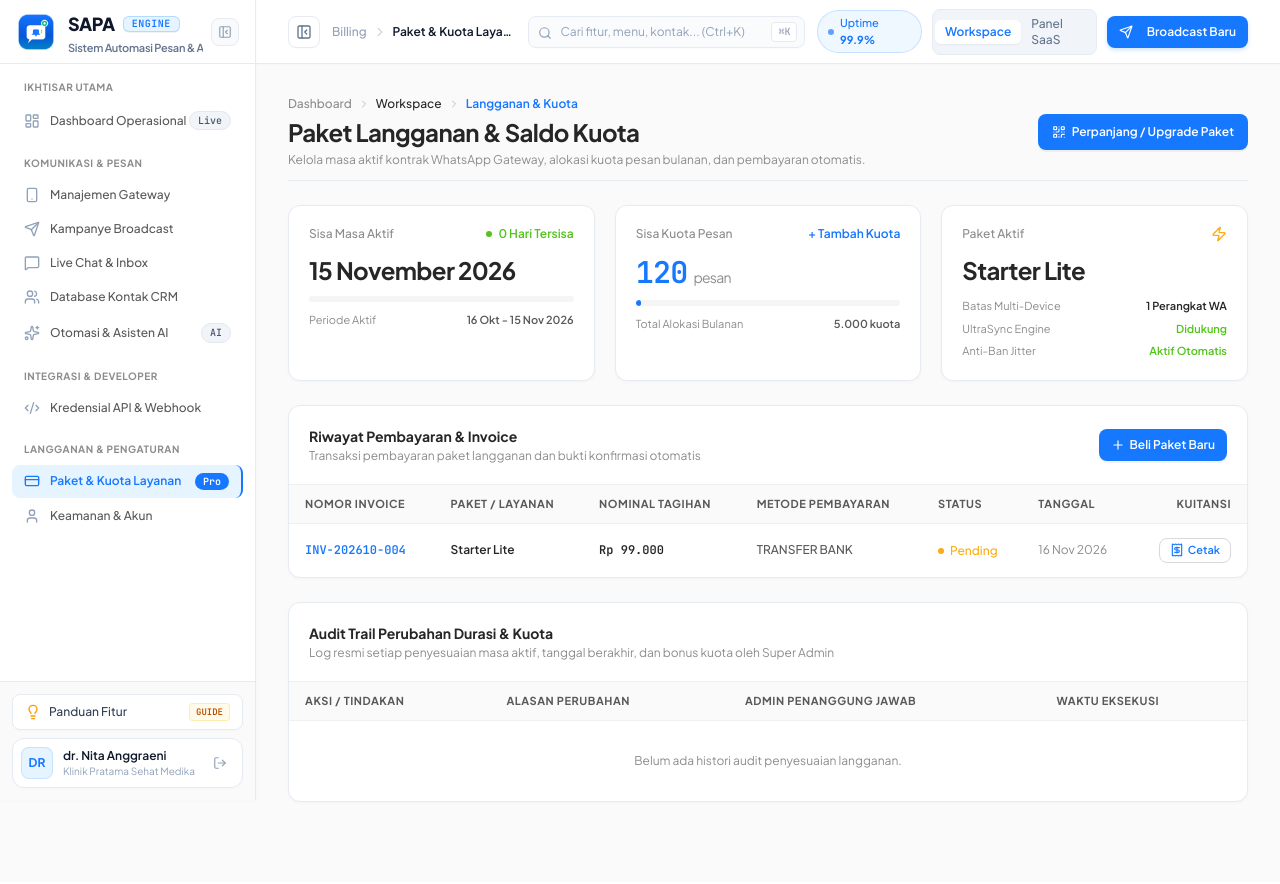
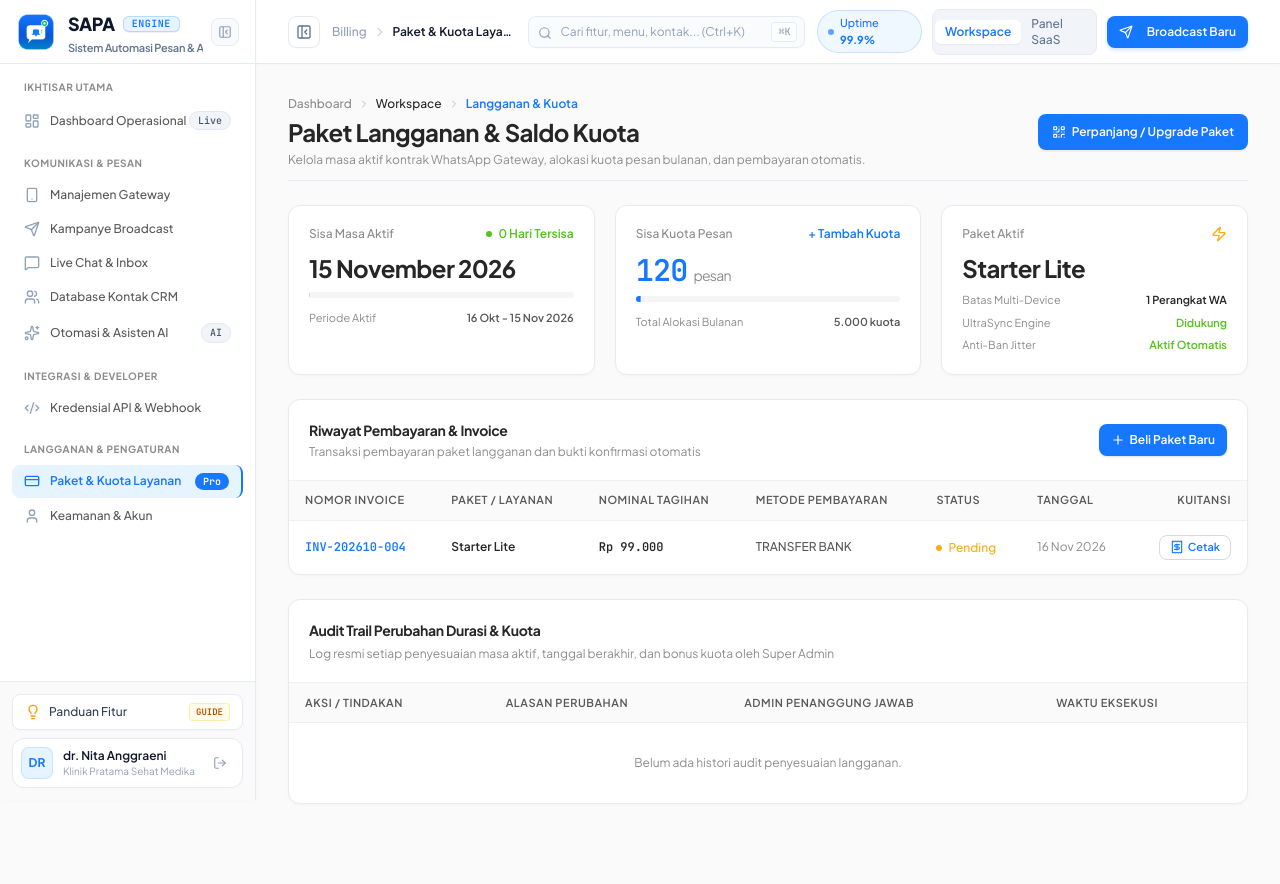
Before and after one commit to Frhstaaa/bisniswa, a Laravel app: page /subscriptions in a window 1280 px wide. Before the commit the page ends 802 px from the top, so only its background shows below. Run offline with Laravel 12, Linux system fonts and the light colour scheme; a user stored in the database is signed in; data comes from the database, SQL or seed files in the repository; style sheets or scripts are compiled from the project's sources; some libraries are stand-ins or nearby versions; some web fonts are replaced.

Commit message:
refactor(subscriptions): compose shadcn/ui Card, Table, and Progress components

```diff
--- a/resources/js/Pages/Subscriptions/Index.jsx
+++ b/resources/js/Pages/Subscriptions/Index.jsx
@@ -18,6 +18,9 @@ import {
     CheckCircle2,
 } from 'lucide-react';
 import { Button } from '../../Components/ui/button';
+import { Card, CardHeader, CardTitle, CardDescription, CardContent, CardFooter } from '../../Components/ui/card';
+import { Progress } from '../../Components/ui/progress';
+import { Table, TableHeader, TableBody, TableHead, TableRow, TableCell } from '../../Components/ui/table';
 
 export default function SubscriptionsIndex({ workspace, subscription, plans = [], audits = [], payments = [] }) {
     const { props } = usePage();
@@ -180,11 +183,10 @@ export default function SubscriptionsIndex({ workspace, subscription, plans = []
                 {/* ================= 2. MANTIS STATS OVERVIEW CARDS ================= */}
                 <div className="grid grid-cols-1 md:grid-cols-3 gap-5">
                     {/* Card 1: Masa Aktif */}
-                    <div className="bg-white rounded-xl border border-[#e6ebf1] p-5 shadow-[0_1px_3px_rgba(0,0,0,0.03)]">
-                        <div className="flex items-center justify-between mb-3">
-                            <span className="text-xs font-medium text-[#8c8c8c]">
-                                Sisa Masa Aktif
-                            </span>
+                    <Card>
+                        <CardHeader className="pb-2">
+                            <div className="flex items-center justify-between">
+                                <CardDescription className="font-medium">Sisa Masa Aktif</CardDescription>
                                 <span className={`inline-flex items-center gap-1.5 text-xs font-semibold ${
                                     subscription?.paused_at ? 'text-[#faad14]' : 'text-[#52c41a]'
                                 }`}>
@@ -192,31 +194,31 @@ export default function SubscriptionsIndex({ workspace, subscription, plans = []
                                     {subscription?.paused_at ? 'Dibekukan' : `${daysRemaining} Hari Tersisa`}
                                 </span>
                             </div>
-                        <div className="text-xl sm:text-2xl font-bold text-[#262626] tracking-tight mb-2.5">
+                            <CardTitle className="text-xl sm:text-2xl font-bold tracking-tight pt-1">
                                 {subscription ? new Date(subscription.ends_at).toLocaleDateString('id-ID', {
                                     day: 'numeric',
                                     month: 'long',
                                     year: 'numeric',
                                 }) : '30 November 2026'}
-                        </div>
-                        <div className="w-full bg-[#f5f5f5] h-1.5 rounded-full overflow-hidden mb-2.5">
-                            <div style={{ width: `${daysPct}%` }} className="h-full bg-[#52c41a] rounded-full transition-all duration-500" />
-                        </div>
-                        <div className="flex justify-between items-center text-[11px] text-[#8c8c8c]">
+                            </CardTitle>
+                        </CardHeader>
+                        <CardContent className="pb-3">
+                            <Progress value={daysPct} indicatorClassName="bg-[#52c41a]" />
+                        </CardContent>
+                        <CardFooter className="pt-0 flex justify-between items-center text-[11px] text-[#8c8c8c]">
                             <span>Periode Aktif</span>
                             <span className="font-semibold text-[#595959]">
                                 {subscription ? new Date(subscription.starts_at).toLocaleDateString('id-ID', { day: 'numeric', month: 'short' }) : '1 Nov'} -{' '}
                                 {subscription ? new Date(subscription.ends_at).toLocaleDateString('id-ID', { day: 'numeric', month: 'short', year: 'numeric' }) : '30 Nov 2026'}
                             </span>
-                        </div>
-                    </div>
+                        </CardFooter>
+                    </Card>
 
                     {/* Card 2: Saldo Kuota Pesan */}
-                    <div className="bg-white rounded-xl border border-[#e6ebf1] p-5 shadow-[0_1px_3px_rgba(0,0,0,0.03)]">
-                        <div className="flex items-center justify-between mb-3">
-                            <span className="text-xs font-medium text-[#8c8c8c]">
-                                Sisa Kuota Pesan
-                            </span>
+                    <Card>
+                        <CardHeader className="pb-2">
+                            <div className="flex items-center justify-between">
+                                <CardDescription className="font-medium">Sisa Kuota Pesan</CardDescription>
                                 <button
                                     type="button"
                                     onClick={() => (isSuperAdmin ? setIsTopupModalOpen(true) : setIsCheckoutModalOpen(true))}
@@ -225,33 +227,34 @@ export default function SubscriptionsIndex({ workspace, subscription, plans = []
                                     + {isSuperAdmin ? 'Top Up (Admin)' : 'Tambah Kuota'}
                                 </button>
                             </div>
-                        <div className="text-2xl sm:text-3xl font-bold text-[#1677ff] tracking-tight font-mono mb-2.5">
+                            <CardTitle className="text-2xl sm:text-3xl font-bold text-[#1677ff] tracking-tight font-mono pt-1">
                                 {subscription?.remaining_message_quota?.toLocaleString('id-ID') ?? '50.000'}
                                 <span className="text-sm font-normal text-[#8c8c8c] font-sans ml-1.5">pesan</span>
-                        </div>
-                        <div className="w-full bg-[#f5f5f5] h-1.5 rounded-full overflow-hidden mb-2.5">
-                            <div style={{ width: `${quotaPct}%` }} className="h-full bg-[#1677ff] rounded-full transition-all duration-500" />
-                        </div>
-                        <div className="flex justify-between items-center text-[11px] text-[#8c8c8c]">
+                            </CardTitle>
+                        </CardHeader>
+                        <CardContent className="pb-3">
+                            <Progress value={quotaPct} indicatorClassName="bg-[#1677ff]" />
+                        </CardContent>
+                        <CardFooter className="pt-0 flex justify-between items-center text-[11px] text-[#8c8c8c]">
                             <span>Total Alokasi Bulanan</span>
                             <span className="font-semibold text-[#595959]">
                                 {subscription?.monthly_message_quota?.toLocaleString('id-ID') ?? '50.000'} kuota
                             </span>
-                        </div>
-                    </div>
+                        </CardFooter>
+                    </Card>
 
                     {/* Card 3: Status Paket */}
-                    <div className="bg-white rounded-xl border border-[#e6ebf1] p-5 shadow-[0_1px_3px_rgba(0,0,0,0.03)]">
-                        <div className="flex items-center justify-between mb-3">
-                            <span className="text-xs font-medium text-[#8c8c8c]">
-                                Paket Aktif
-                            </span>
+                    <Card>
+                        <CardHeader className="pb-2">
+                            <div className="flex items-center justify-between">
+                                <CardDescription className="font-medium">Paket Aktif</CardDescription>
                                 <Zap className="size-4 text-[#faad14]" />
                             </div>
-                        <div className="text-xl sm:text-2xl font-bold text-[#262626] tracking-tight mb-3">
+                            <CardTitle className="text-xl sm:text-2xl font-bold tracking-tight pt-1">
                                 {subscription?.plan?.name ?? 'Enterprise Pro'}
-                        </div>
-                        <div className="space-y-1.5 text-[11px] text-[#595959]">
+                            </CardTitle>
+                        </CardHeader>
+                        <CardContent className="flex flex-col gap-1.5 text-[11px] text-[#595959]">
                             <div className="flex items-center justify-between">
                                 <span className="text-[#8c8c8c]">Batas Multi-Device</span>
                                 <span className="font-semibold text-[#262626]">{subscription?.plan?.limits?.max_devices || 5} Perangkat WA</span>
@@ -264,82 +267,82 @@ export default function SubscriptionsIndex({ workspace, subscription, plans = []
                                 <span className="text-[#8c8c8c]">Anti-Ban Jitter</span>
                                 <span className="font-semibold text-[#52c41a]">Aktif Otomatis</span>
                             </div>
-                        </div>
-                    </div>
+                        </CardContent>
+                    </Card>
                 </div>
 
                 {/* ================= 3. PAYMENT & INVOICE HISTORY TABLE ================= */}
-                <div className="bg-white rounded-xl border border-[#e6ebf1] shadow-[0_1px_3px_rgba(0,0,0,0.03)] overflow-hidden">
-                    <div className="p-5 border-b border-[#f0f0f0] flex flex-col sm:flex-row sm:items-center justify-between gap-3">
-                        <div>
-                            <h3 className="text-sm font-bold text-[#262626]">Riwayat Pembayaran &amp; Invoice</h3>
-                            <p className="text-xs text-[#8c8c8c] mt-0.5">
+                <Card className="overflow-hidden">
+                    <CardHeader className="flex flex-col sm:flex-row sm:items-center justify-between gap-3 border-b border-[#f0f0f0]">
+                        <div className="flex flex-col gap-1">
+                            <CardTitle className="text-sm font-bold">Riwayat Pembayaran &amp; Invoice</CardTitle>
+                            <CardDescription>
                                 Transaksi pembayaran paket langganan dan bukti konfirmasi otomatis
-                            </p>
+                            </CardDescription>
                         </div>
                         <Button
                             onClick={() => setIsCheckoutModalOpen(true)}
                             size="sm"
-                            className="h-8 px-3 bg-[#1677ff] hover:bg-[#0958d9] text-white text-xs font-semibold rounded-lg shadow-[0_2px_0_rgba(0,0,0,0.043)] cursor-pointer flex items-center gap-1"
+                            className="h-8 px-3 bg-[#1677ff] hover:bg-[#0958d9] text-white text-xs font-semibold rounded-lg cursor-pointer flex items-center gap-1"
                         >
                             <Plus className="size-3.5 text-white" />
                             <span>Beli Paket Baru</span>
                         </Button>
-                    </div>
+                    </CardHeader>
 
-                    <div className="overflow-x-auto no-scrollbar">
-                        <table className="w-full text-left text-xs border-collapse min-w-[680px]">
-                            <thead>
-                                <tr className="bg-[#fafafb] text-[#595959] font-semibold border-b border-[#f0f0f0]">
-                                    <th className="py-3 px-4 uppercase text-[11px] tracking-wider">Nomor Invoice</th>
-                                    <th className="py-3 px-4 uppercase text-[11px] tracking-wider">Paket / Layanan</th>
-                                    <th className="py-3 px-4 uppercase text-[11px] tracking-wider">Nominal Tagihan</th>
-                                    <th className="py-3 px-4 uppercase text-[11px] tracking-wider">Metode Pembayaran</th>
-                                    <th className="py-3 px-4 uppercase text-[11px] tracking-wider">Status</th>
-                                    <th className="py-3 px-4 uppercase text-[11px] tracking-wider">Tanggal</th>
-                                    <th className="py-3 px-4 uppercase text-[11px] tracking-wider text-right">Kuitansi</th>
-                                </tr>
-                            </thead>
-                            <tbody className="divide-y divide-[#f0f0f0]">
+                    <CardContent className="p-0">
+                        <Table className="min-w-[680px]">
+                            <TableHeader>
+                                <TableRow className="hover:bg-[#fafafb]">
+                                    <TableHead>Nomor Invoice</TableHead>
+                                    <TableHead>Paket / Layanan</TableHead>
+                                    <TableHead>Nominal Tagihan</TableHead>
+                                    <TableHead>Metode Pembayaran</TableHead>
+                                    <TableHead>Status</TableHead>
+                                    <TableHead>Tanggal</TableHead>
+                                    <TableHead className="text-right">Kuitansi</TableHead>
+                                </TableRow>
+                            </TableHeader>
+                            <TableBody>
                                 {payments.length === 0 ? (
-                                    <tr>
-                                        <td colSpan={7} className="text-center py-8 text-[#8c8c8c] text-xs">
+                                    <TableRow className="hover:bg-transparent">
+                                        <TableCell colSpan={7} className="text-center py-8 text-[#8c8c8c]">
                                             Belum ada transaksi pembayaran.
-                                        </td>
-                                    </tr>
+                                        </TableCell>
+                                    </TableRow>
                                 ) : (
                                     payments.map((p) => {
                                         const isPaid = p.status === 'approved' || p.status === 'paid';
                                         return (
-                                            <tr key={p.id} className="hover:bg-[#fafafb] transition-colors">
-                                                <td className="py-3.5 px-4 font-mono font-bold text-[#1677ff]">
+                                            <TableRow key={p.id}>
+                                                <TableCell className="py-3.5 font-mono font-bold text-[#1677ff]">
                                                     {p.invoice_number}
-                                                </td>
-                                                <td className="py-3.5 px-4 font-semibold text-[#262626]">
+                                                </TableCell>
+                                                <TableCell className="py-3.5 font-semibold text-[#262626]">
                                                     {p.plan?.name || 'Paket Langganan'}
-                                                </td>
-                                                <td className="py-3.5 px-4 font-mono font-bold text-[#262626]">
+                                                </TableCell>
+                                                <TableCell className="py-3.5 font-mono font-bold text-[#262626]">
                                                     Rp {parseInt(p.amount).toLocaleString('id-ID')}
-                                                </td>
-                                                <td className="py-3.5 px-4 uppercase font-medium text-[#595959]">
+                                                </TableCell>
+                                                <TableCell className="py-3.5 uppercase font-medium text-[#595959]">
                                                     {p.payment_method === 'qris' ? 'QRIS Instan' : p.payment_method === 'bca_va' ? 'BCA Virtual Account' : 'Transfer Bank'}
-                                                </td>
-                                                <td className="py-3.5 px-4">
+                                                </TableCell>
+                                                <TableCell className="py-3.5">
                                                     <span className={`inline-flex items-center gap-1.5 text-xs font-medium ${
                                                         isPaid ? 'text-[#52c41a]' : 'text-[#faad14]'
                                                     }`}>
                                                         <span className={`size-1.5 rounded-full ${isPaid ? 'bg-[#52c41a]' : 'bg-[#faad14]'}`} />
                                                         {isPaid ? 'Lunas' : 'Pending'}
                                                     </span>
-                                                </td>
-                                                <td className="py-3.5 px-4 text-[#8c8c8c]">
+                                                </TableCell>
+                                                <TableCell className="py-3.5 text-[#8c8c8c]">
                                                     {new Date(p.created_at).toLocaleDateString('id-ID', {
                                                         day: 'numeric',
                                                         month: 'short',
                                                         year: 'numeric',
                                                     })}
-                                                </td>
-                                                <td className="py-3.5 px-4 text-right">
+                                                </TableCell>
+                                                <TableCell className="py-3.5 text-right">
                                                     <a
                                                         href={`/subscriptions/invoice/${p.invoice_number}`}
                                                         target="_blank"
@@ -349,55 +352,55 @@ export default function SubscriptionsIndex({ workspace, subscription, plans = []
                                                         <Receipt className="size-3.5" />
                                                         <span>Cetak</span>
                                                     </a>
-                                                </td>
-                                            </tr>
+                                                </TableCell>
+                                            </TableRow>
                                         );
                                     })
                                 )}
-                            </tbody>
-                        </table>
-                    </div>
-                </div>
+                            </TableBody>
+                        </Table>
+                    </CardContent>
+                </Card>
 
                 {/* ================= 4. AUDIT TRAIL LOGS ================= */}
-                <div className="bg-white rounded-xl border border-[#e6ebf1] shadow-[0_1px_3px_rgba(0,0,0,0.03)] overflow-hidden">
-                    <div className="p-5 border-b border-[#f0f0f0]">
-                        <h3 className="text-sm font-bold text-[#262626]">Audit Trail Perubahan Durasi &amp; Kuota</h3>
-                        <p className="text-xs text-[#8c8c8c] mt-0.5">
+                <Card className="overflow-hidden">
+                    <CardHeader className="border-b border-[#f0f0f0]">
+                        <CardTitle className="text-sm font-bold">Audit Trail Perubahan Durasi &amp; Kuota</CardTitle>
+                        <CardDescription>
                             Log resmi setiap penyesuaian masa aktif, tanggal berakhir, dan bonus kuota oleh Super Admin
-                        </p>
-                    </div>
+                        </CardDescription>
+                    </CardHeader>
 
-                    <div className="overflow-x-auto no-scrollbar">
-                        <table className="w-full text-left text-xs border-collapse min-w-[580px]">
-                            <thead>
-                                <tr className="bg-[#fafafb] text-[#595959] font-semibold border-b border-[#f0f0f0]">
-                                    <th className="py-3 px-4 uppercase text-[11px] tracking-wider">Aksi / Tindakan</th>
-                                    <th className="py-3 px-4 uppercase text-[11px] tracking-wider">Alasan Perubahan</th>
-                                    <th className="py-3 px-4 uppercase text-[11px] tracking-wider">Admin Penanggung Jawab</th>
-                                    <th className="py-3 px-4 uppercase text-[11px] tracking-wider">Waktu Eksekusi</th>
-                                </tr>
-                            </thead>
-                            <tbody className="divide-y divide-[#f0f0f0]">
+                    <CardContent className="p-0">
+                        <Table className="min-w-[580px]">
+                            <TableHeader>
+                                <TableRow className="hover:bg-[#fafafb]">
+                                    <TableHead>Aksi / Tindakan</TableHead>
+                                    <TableHead>Alasan Perubahan</TableHead>
+                                    <TableHead>Admin Penanggung Jawab</TableHead>
+                                    <TableHead>Waktu Eksekusi</TableHead>
+                                </TableRow>
+                            </TableHeader>
+                            <TableBody>
                                 {audits.length === 0 ? (
-                                    <tr>
-                                        <td colSpan={4} className="text-center py-8 text-[#8c8c8c] text-xs">
+                                    <TableRow className="hover:bg-transparent">
+                                        <TableCell colSpan={4} className="text-center py-8 text-[#8c8c8c]">
                                             Belum ada histori audit penyesuaian langganan.
-                                        </td>
-                                    </tr>
+                                        </TableCell>
+                                    </TableRow>
                                 ) : (
                                     audits.map((a) => (
-                                        <tr key={a.id} className="hover:bg-[#fafafb] transition-colors">
-                                            <td className="py-3.5 px-4">
+                                        <TableRow key={a.id}>
+                                            <TableCell className="py-3.5">
                                                 <span className="font-mono text-xs font-semibold text-[#1677ff]">
                                                     {a.action}
                                                 </span>
-                                            </td>
-                                            <td className="py-3.5 px-4 text-[#595959]">{a.reason}</td>
-                                            <td className="py-3.5 px-4 font-semibold text-[#262626]">
+                                            </TableCell>
+                                            <TableCell className="py-3.5 text-[#595959]">{a.reason}</TableCell>
+                                            <TableCell className="py-3.5 font-semibold text-[#262626]">
                                                 {a.admin?.name || 'Sistem Gateway'}
-                                            </td>
-                                            <td className="py-3.5 px-4 text-[#8c8c8c] font-mono">
+                                            </TableCell>
+                                            <TableCell className="py-3.5 text-[#8c8c8c] font-mono">
                                                 {new Date(a.created_at).toLocaleDateString('id-ID', {
                                                     day: 'numeric',
                                                     month: 'short',
@@ -405,14 +408,14 @@ export default function SubscriptionsIndex({ workspace, subscription, plans = []
                                                     hour: '2-digit',
                                                     minute: '2-digit',
                                                 })}
-                                            </td>
-                                        </tr>
+                                            </TableCell>
+                                        </TableRow>
                                     ))
                                 )}
-                            </tbody>
-                        </table>
-                    </div>
-                </div>
+                            </TableBody>
+                        </Table>
+                    </CardContent>
+                </Card>
             </div>
 
             {/* ================= MODAL CHECKOUT OTOMATIS ================= */}
```
Lines whose indentation alone changed are shown as unchanged.
